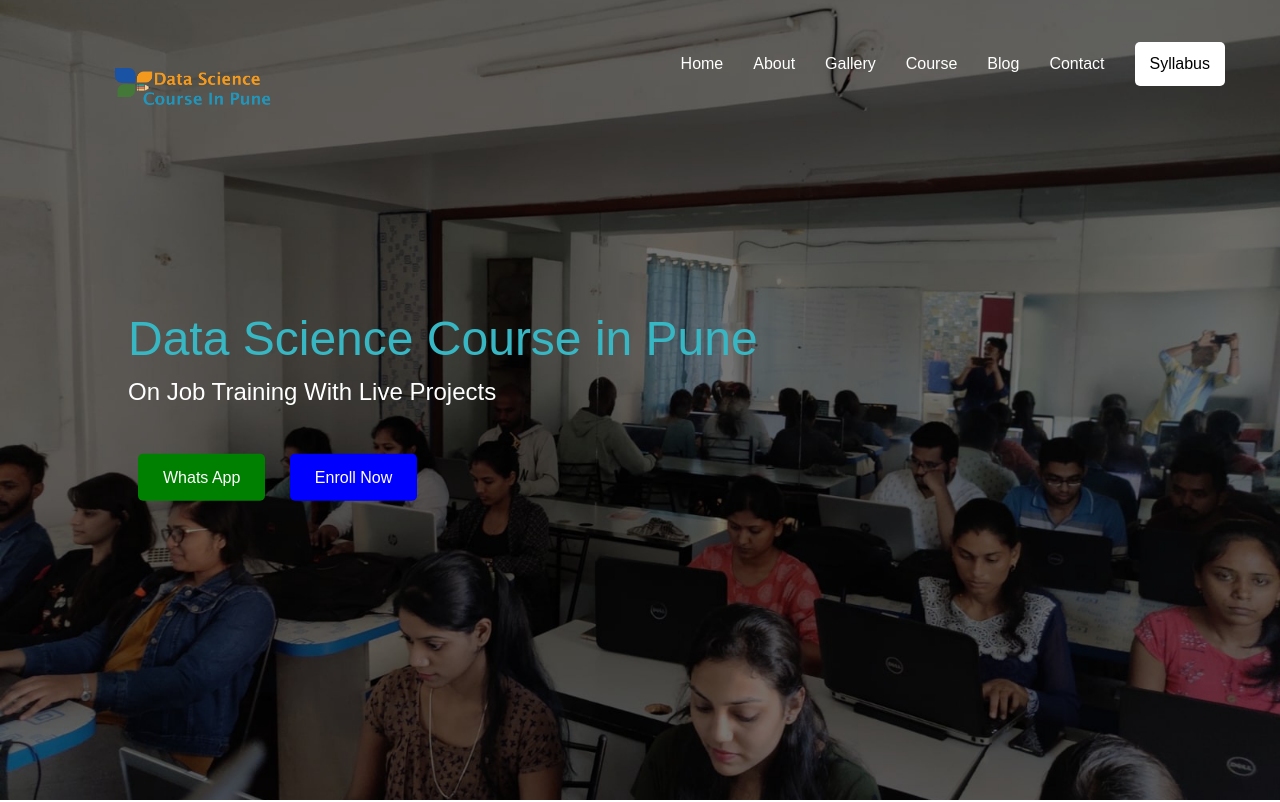
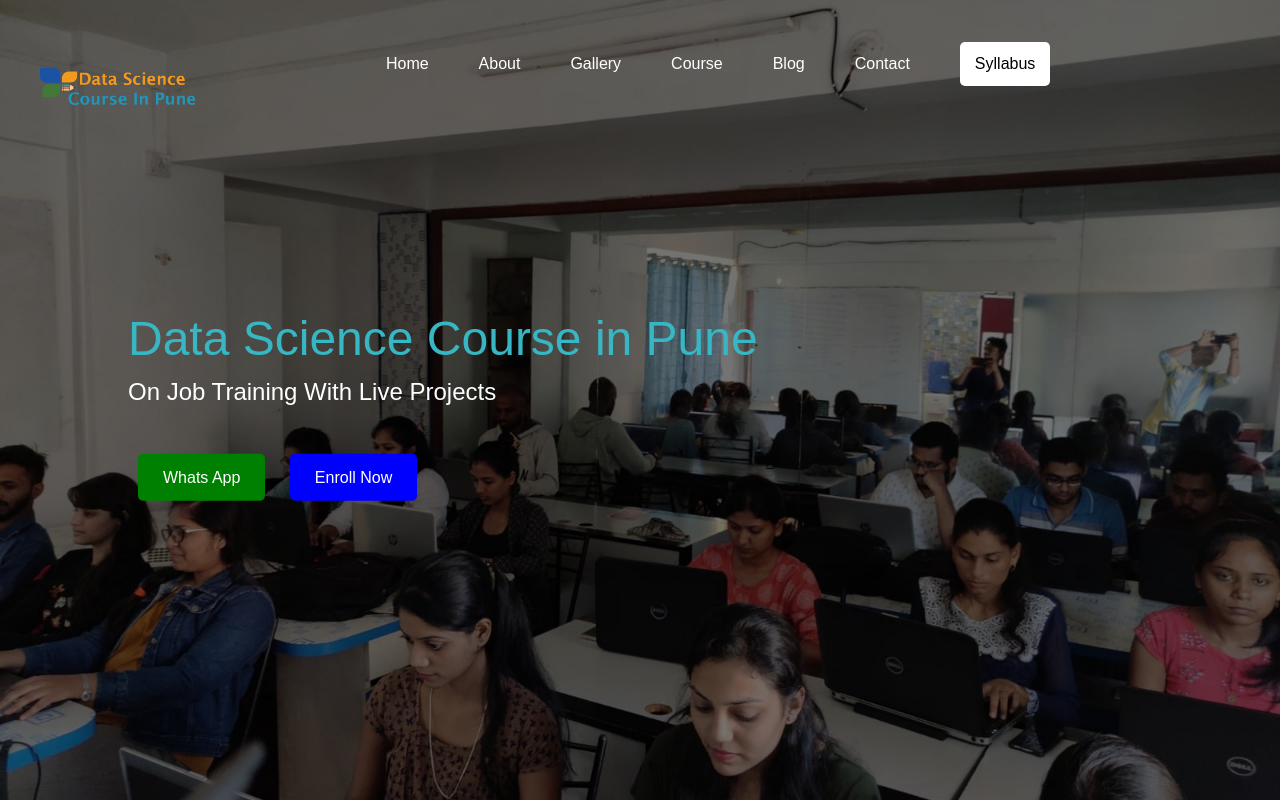
Before and after one commit to tusharbhos/DataScienceCourseinPune, a plain HTML site: page index.html in a window 1280 px wide. Shown: the top 802 px of the page. Drawn offline with nearby package versions, Linux system fonts and the light colour scheme; some packages are replaced by stand-ins of ours; a script that the page names is missing.

Commit message:
Update style.css

```diff
--- a/css/style.css
+++ b/css/style.css
@@ -37,19 +37,24 @@ body, html {
 .nav .logo {
   display: flex;
   align-items: center;
+
 }
 .nav .logo img {
   height: 40px;
-    margin-left: 75px;
+  left: 50px;
+  bottom: 90px;
+
 }
 .nav .nav-links {
   display: flex;
+  justify-content: center; /* Center the items */
   align-items: center;
+  flex-grow: 1; /* Allow the links to take up remaining space */
 }
 .nav .nav-links a {
   color: white;
   text-decoration: none;
-    margin: 0 15px;
+  margin: 0 25px;
 }
 .nav .nav-links .special-button {
   background-color: white;
```
Lines whose indentation alone changed are shown as unchanged.
